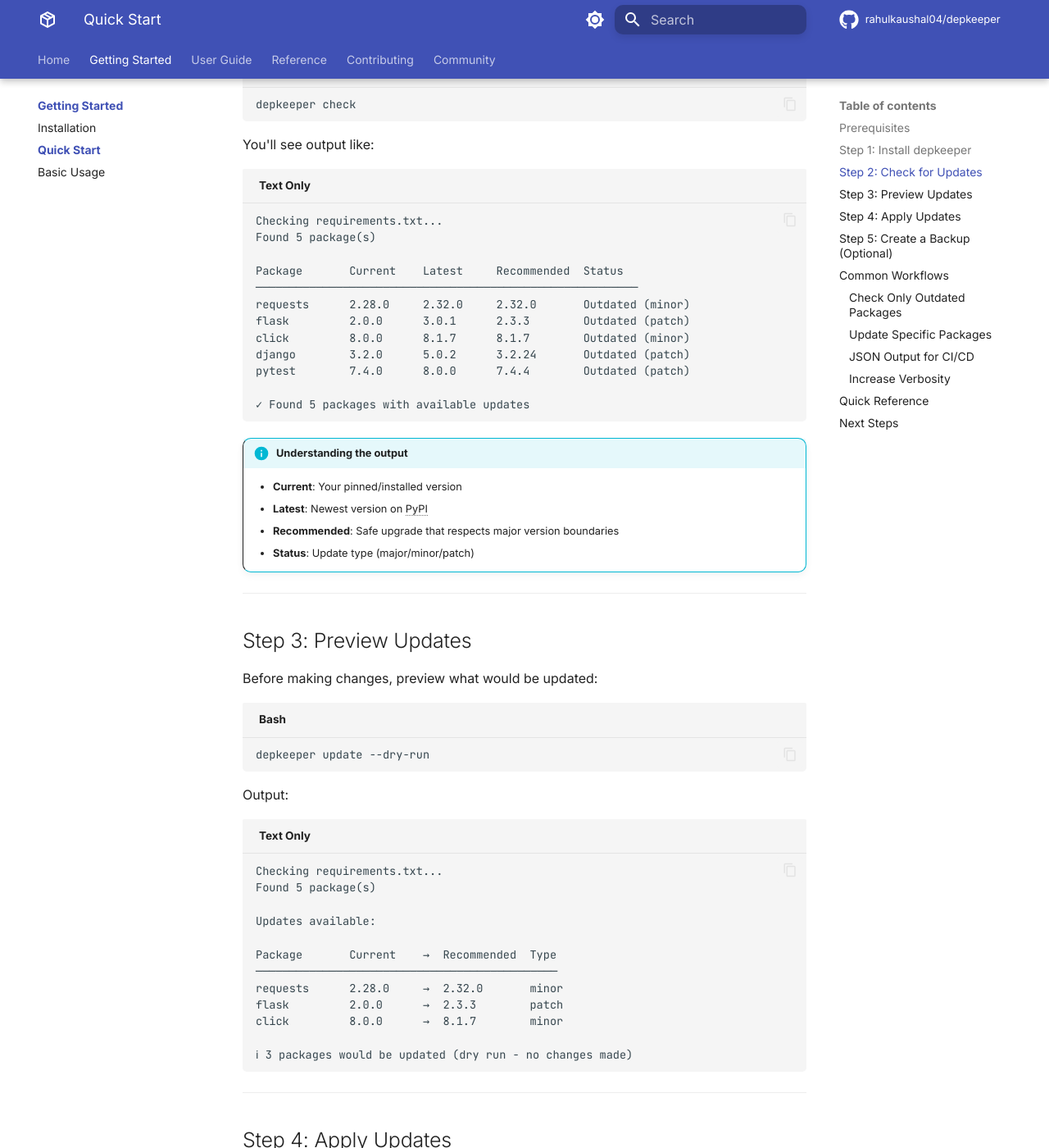
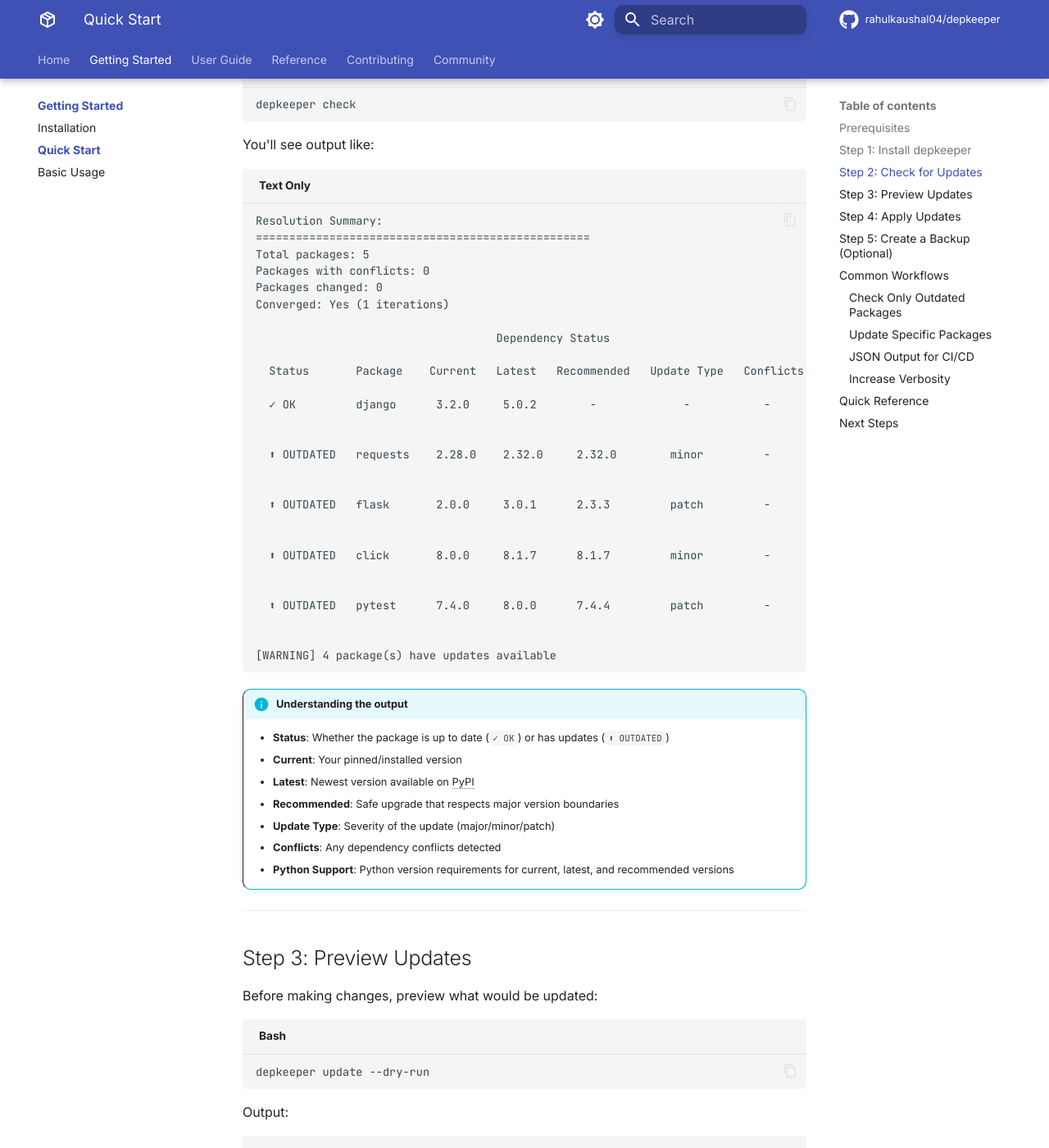
Before and after one commit to rahulkaushal04/depkeeper, an MkDocs documentation site: the page built from docs/getting-started/quickstart.md, in a window 1280 px wide and 1400 px high, scrolled down 908 px. Shown: the whole window at 82% size. Built offline with MkDocs 1.6.1 and Material for MkDocs 9.7.7, drawn with Linux system fonts in a browser that asks for light colours; comment, search, counter and statistics services are not loaded; the version menu is left out; some of the changed text lies outside the part shown.

Commit message:
Update documentation and tests for improved clarity and accuracy; ensure check command exits successfully even with updates available.

````diff
--- a/docs/getting-started/quickstart.md
+++ b/docs/getting-started/quickstart.md
@@ -41,26 +41,44 @@
 You'll see output like:
 
 ```
-Checking requirements.txt...
-Found 5 package(s)
+Resolution Summary:
+==================================================
+Total packages: 5
+Packages with conflicts: 0
+Packages changed: 0
+Converged: Yes (1 iterations)
 
-Package       Current    Latest     Recommended  Status
-─────────────────────────────────────────────────────────
-requests      2.28.0     2.32.0     2.32.0       Outdated (minor)
-flask         2.0.0      3.0.1      2.3.3        Outdated (patch)
-click         8.0.0      8.1.7      8.1.7        Outdated (minor)
-django        3.2.0      5.0.2      3.2.24       Outdated (patch)
-pytest        7.4.0      8.0.0      7.4.4        Outdated (patch)
+                                    Dependency Status
 
-✓ Found 5 packages with available updates
+  Status       Package    Current   Latest   Recommended   Update Type   Conflicts   Python Support
+
+  ✓ OK         django      3.2.0     5.0.2        -             -           -        Current: >=3.8
+                                                                                     Latest: >=3.10
+
+  ⬆ OUTDATED   requests    2.28.0    2.32.0     2.32.0        minor         -        Current: >=3.7
+                                                                                     Latest: >=3.8
+
+  ⬆ OUTDATED   flask       2.0.0     3.0.1      2.3.3         patch         -        Current: >=3.7
+                                                                                     Latest: >=3.8
+
+  ⬆ OUTDATED   click       8.0.0     8.1.7      8.1.7         minor         -        Current: >=3.7
+                                                                                     Latest: >=3.7
+
+  ⬆ OUTDATED   pytest      7.4.0     8.0.0      7.4.4         patch         -        Current: >=3.7
+                                                                                     Latest: >=3.8
+
+[WARNING] 4 package(s) have updates available
 ```
 
 !!! info "Understanding the output"
 
+    - **Status**: Whether the package is up to date (`✓ OK`) or has updates (`⬆ OUTDATED`)
     - **Current**: Your pinned/installed version
-    - **Latest**: Newest version on PyPI
+    - **Latest**: Newest version available on PyPI
     - **Recommended**: Safe upgrade that respects major version boundaries
-    - **Status**: Update type (major/minor/patch)
+    - **Update Type**: Severity of the update (major/minor/patch)
+    - **Conflicts**: Any dependency conflicts detected
+    - **Python Support**: Python version requirements for current, latest, and recommended versions
 
 ---
 
@@ -75,18 +93,15 @@
 Output:
 
 ```
-Checking requirements.txt...
-Found 5 package(s)
+                       Update Plan (Dry Run)
 
-Updates available:
+  Package    Current   New Version   Change   Python Requires
 
-Package       Current    →  Recommended  Type
-─────────────────────────────────────────────
-requests      2.28.0     →  2.32.0       minor
-flask         2.0.0      →  2.3.3        patch
-click         8.0.0      →  8.1.7        minor
+  requests    2.28.0       2.32.0    minor    >=3.8
+  flask       2.0.0        2.3.3     patch    >=3.8
+  click       8.0.0        8.1.7     minor    >=3.7
 
-ℹ 3 packages would be updated (dry run - no changes made)
+[WARNING] Dry run mode - no changes applied
 ```
 
 ---
@@ -99,12 +114,20 @@
 depkeeper update
 ```
 
-You'll be asked to confirm:
+You'll see the update plan and be asked to confirm:
 
 ```
-Apply 3 updates? [y/N]: y
+                          Update Plan
 
-✓ Successfully updated 3 packages
+  Package    Current   New Version   Change   Python Requires
+
+  requests    2.28.0       2.32.0    minor    >=3.8
+  flask       2.0.0        2.3.3     patch    >=3.8
+  click       8.0.0        8.1.7     minor    >=3.7
+
+Update 3 packages? (y, n) [y]: y
+
+[OK] ✓ Successfully updated 3 package(s)
 ```
 
 To skip the confirmation prompt:
@@ -158,16 +181,18 @@
 
 ## Quick Reference
 
-| Command | Description |
-|---|---|
-| `depkeeper check` | Check for available updates |
-| `depkeeper check --outdated-only` | Show only outdated packages |
-| `depkeeper check -f json` | Output as JSON |
-| `depkeeper update` | Update all packages |
-| `depkeeper update --dry-run` | Preview updates |
-| `depkeeper update -y` | Update without confirmation |
-| `depkeeper update --backup` | Create backup before updating |
-| `depkeeper update -p PKG` | Update specific package(s) |
+```
+Command                            Description
+─────────────────────────────────────────────────────────────────
+depkeeper check                    Check for available updates
+depkeeper check --outdated-only    Show only outdated packages
+depkeeper check -f json            Output as JSON
+depkeeper update                   Update all packages
+depkeeper update --dry-run         Preview updates without changes
+depkeeper update -y                Update without confirmation
+depkeeper update --backup          Create backup before updating
+depkeeper update -p PKG            Update specific package(s)
+```
 
 ---
 
--- a/mkdocs.yml
+++ b/mkdocs.yml
@@ -17,7 +17,7 @@
 copyright: Copyright &copy; 2024-2026 Rahul Kaushal
 
 # Strict mode ensures broken links and references cause build failures
-# strict: true
+strict: true
 
 # ============================================================
 # Theme Configuration
````
Also changed, not shown: docs/contributing/testing.md (+5 -5 lines), docs/getting-started/basic-usage.md (+75 -15 lines), docs/getting-started/installation.md (+7 -6 lines), 1 other file.
